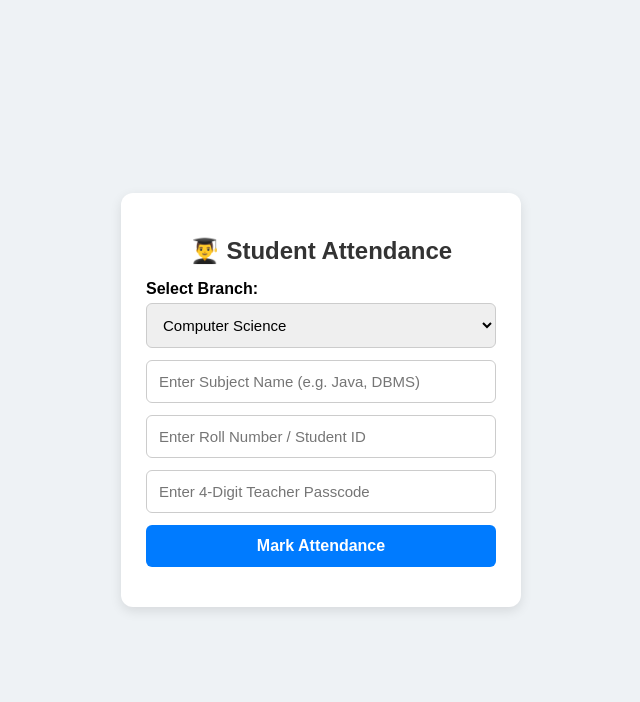
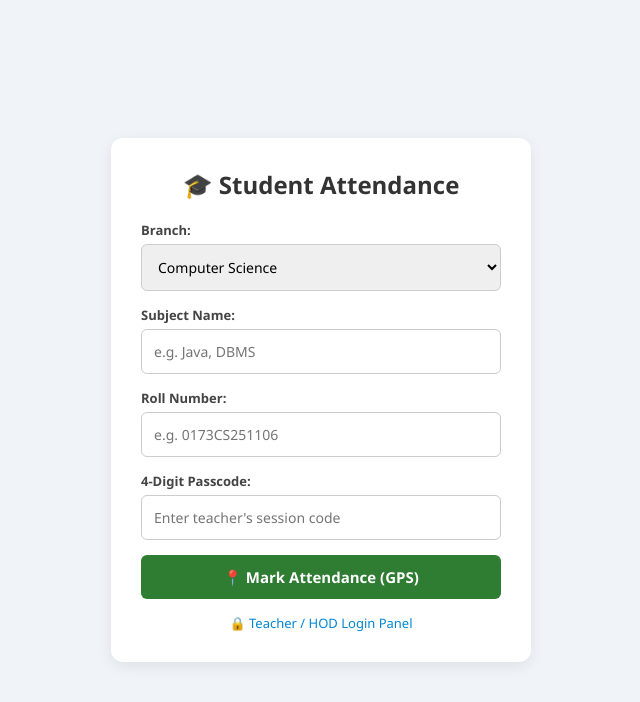
Before and after one commit to rajnish45-tech/Birt-attendance, a website: page public/index.html in a window 1280 px wide. Shown: the whole page, without its empty margins (319-959 px from the left). Drawn offline with Linux system fonts and the light colour scheme.

Commit message:
Updated server.js and index.html for strict unique database index and student GPS validation

```diff
--- a/public/index.html
+++ b/public/index.html
@@ -3,104 +3,105 @@
 <head>
   <meta charset="UTF-8">
   <meta name="viewport" content="width=device-width, initial-scale=1.0">
-  <title>Student Attendance - BIRT</title>
+  <title>Student Attendance - Smart Attendance System</title>
   <style>
-    * { box-sizing: border-box; }
-    body { font-family: Arial, sans-serif; background: #eef2f5; display: flex; justify-content: center; align-items: center; min-height: 100vh; margin: 0; padding: 15px; }
-    .card { background: white; padding: 25px; border-radius: 12px; box-shadow: 0 4px 12px rgba(0,0,0,0.1); width: 100%; max-width: 400px; text-align: center; }
-    h2 { margin-bottom: 15px; color: #333; }
-    select, input { width: 100%; padding: 12px; margin-bottom: 12px; border: 1px solid #ccc; border-radius: 6px; font-size: 15px; box-sizing: border-box; }
-    button { width: 100%; padding: 12px; background-color: #007bff; color: white; border: none; border-radius: 6px; font-size: 16px; font-weight: bold; cursor: pointer; }
-    #msg { margin-top: 15px; font-weight: bold; }
+    * { box-sizing: border-box; font-family: 'Segoe UI', sans-serif; }
+    body { background: #f0f4f8; margin: 0; padding: 20px; display: flex; justify-content: center; align-items: center; min-height: 100vh; }
+    .card { background: white; padding: 30px; border-radius: 12px; box-shadow: 0 4px 15px rgba(0,0,0,0.08); width: 100%; max-width: 420px; }
+    h2 { margin-top: 0; color: #333; text-align: center; }
+    label { font-weight: bold; font-size: 13px; margin-bottom: 5px; display: block; color: #444; }
+    input, select { width: 100%; padding: 12px; margin-bottom: 15px; border: 1px solid #ccc; border-radius: 6px; font-size: 14px; }
+    button { background: #2e7d32; color: white; border: none; width: 100%; padding: 12px; border-radius: 6px; font-weight: bold; font-size: 15px; cursor: pointer; }
+    button:hover { background: #1b5e20; }
+    #statusMsg { text-align: center; margin-top: 15px; font-weight: bold; font-size: 14px; }
+    .footer-link { text-align: center; margin-top: 15px; font-size: 13px; }
+    .footer-link a { color: #0288d1; text-decoration: none; }
   </style>
 </head>
 <body>
 
 <div class="card">
-    <h2>👨‍🎓 Student Attendance</h2>
+  <h2>🎓 Student Attendance</h2>
 
-    <label style="text-align: left; display: block; margin-bottom: 5px;"><b>Select Branch:</b></label>
+  <label>Branch:</label>
   <select id="branchSelect">
     <option value="Computer Science">Computer Science</option>
-      <option value="AIML">AIML</option>
-      <option value="EC">EC</option>
-      <option value="EX">EX</option>
+    <option value="Information Technology">Information Technology</option>
+    <option value="Electronics">Electronics</option>
     <option value="Mechanical">Mechanical</option>
-      <option value="CIVIL">CIVIL</option>
+    <option value="Civil">Civil</option>
   </select>
 
-    <input type="text" id="subjectInput" placeholder="Enter Subject Name (e.g. Java, DBMS)" />
-    <input type="text" id="studentId" placeholder="Enter Roll Number / Student ID" />
-    <input type="number" id="enteredCode" placeholder="Enter 4-Digit Teacher Passcode" maxlength="4" />
+  <label>Subject Name:</label>
+  <input type="text" id="subjectSelect" placeholder="e.g. Java, DBMS">
 
-    <button onclick="markAttendance()">Mark Attendance</button>
+  <label>Roll Number:</label>
+  <input type="text" id="studentId" placeholder="e.g. 0173CS251106">
 
-    <div id="msg"></div>
+  <label>4-Digit Passcode:</label>
+  <input type="number" id="passcode" placeholder="Enter teacher's session code">
+
+  <button onclick="markAttendance()">📍 Mark Attendance (GPS)</button>
+
+  <p id="statusMsg"></p>
+
+  <div class="footer-link">
+    <a href="/login.html">🔒 Teacher / HOD Login Panel</a>
+  </div>
 </div>
 
 <script>
-    function getDeviceId() {
-      let deviceId = localStorage.getItem('birt_device_id');
-      if (!deviceId) {
-        deviceId = 'DEV_' + Math.random().toString(36).substring(2, 15) + Date.now();
-        localStorage.setItem('birt_device_id', deviceId);
-      }
-      return deviceId;
-    }
+  function markAttendance() {
+    const studentId = document.getElementById('studentId').value.trim();
+    const enteredCode = document.getElementById('passcode').value.trim();
+    const branch = document.getElementById('branchSelect').value;
+    const subject = document.getElementById('subjectSelect').value.trim();
+    const msg = document.getElementById('statusMsg');
 
-    async function markAttendance() {
-      const branch = document.getElementById('branchSelect').value;
-      const subject = document.getElementById('subjectInput').value.trim();
-      const studentId = document.getElementById('studentId').value.trim();
-      const enteredCode = document.getElementById('enteredCode').value.trim();
-      const msg = document.getElementById('msg');
-
-      if (!subject || !studentId || !enteredCode) {
-        alert("Saari details (Subject, Roll Number, Passcode) bharna zaroori hai!");
+    if (!studentId || !enteredCode || !subject) {
+      alert("Kripya Roll Number, Subject aur Passcode sabhi fields bharein!");
       return;
     }
 
-      msg.style.color = "blue";
-      msg.innerText = "Verifying Location & Device Lock...";
+    if (!navigator.geolocation) {
+      alert("Aapka browser Geolocation support nahi karta!");
+      return;
+    }
 
-      if (navigator.geolocation) {
+    msg.style.color = '#333';
+    msg.innerText = "Location fetch ho rahi hai, kripya wait karein...";
+
     navigator.geolocation.getCurrentPosition(async (pos) => {
+      const userLat = pos.coords.latitude;
+      const userLng = pos.coords.longitude;
+
+      // Device ID generator for proxy prevention
+      let deviceId = localStorage.getItem('deviceId');
+      if (!deviceId) {
+        deviceId = 'dev_' + Math.random().toString(36).substring(2) + Date.now();
+        localStorage.setItem('deviceId', deviceId);
+      }
+
       try {
         const res = await fetch('/api/attendance/mark', {
           method: 'POST',
-              headers: { 'Content-Type': 'application/json' },
-              body: JSON.stringify({
-                branch,
-                subject,
-                studentId,
-                enteredCode,
-                userLat: pos.coords.latitude,
-                userLng: pos.coords.longitude,
-                deviceId: getDeviceId()
-              })
+          headers: {'Content-Type': 'application/json'},
+          body: JSON.stringify({ branch, subject, studentId, enteredCode, userLat, userLng, deviceId })
         });
-
         const data = await res.json();
-
-            if (data.success) {
-              msg.style.color = "green";
-              msg.innerText = "✅ " + data.message;
-            } else {
-              msg.style.color = "red";
-              msg.innerText = "❌ " + data.message;
-            }
-          } catch (err) {
-            msg.style.color = "red";
-            msg.innerText = "Error: " + err.message;
+        msg.style.color = data.success ? 'green' : 'red';
+        msg.innerText = data.message;
+      } catch (e) {
+        msg.style.color = 'red';
+        msg.innerText = "Server connection error!";
       }
     }, (err) => {
-          msg.style.color = "red";
-          msg.innerText = "❌ GPS Location Required: " + err.message;
-        }, { enableHighAccuracy: true });
-      } else {
-        alert("Geolocation is not supported on this browser.");
-      }
+      alert("Location error: GPS on karein aur browser ko location permission dein! (" + err.message + ")");
+      msg.style.color = 'red';
+      msg.innerText = "GPS Location Failed.";
+    }, { enableHighAccuracy: true, timeout: 15000, maximumAge: 0 });
   }
 </script>
+
 </body>
 </html>
```
Also changed, not shown: server.js (+81 -27 lines). Lines whose indentation alone changed are shown as unchanged.
